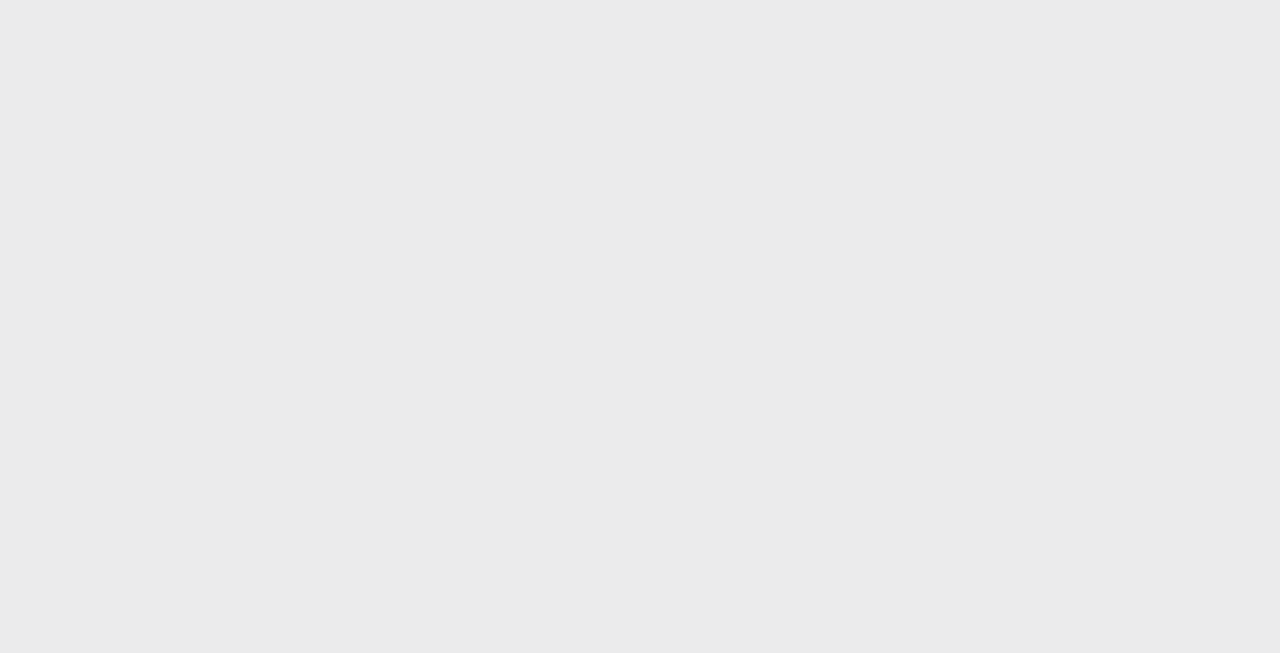
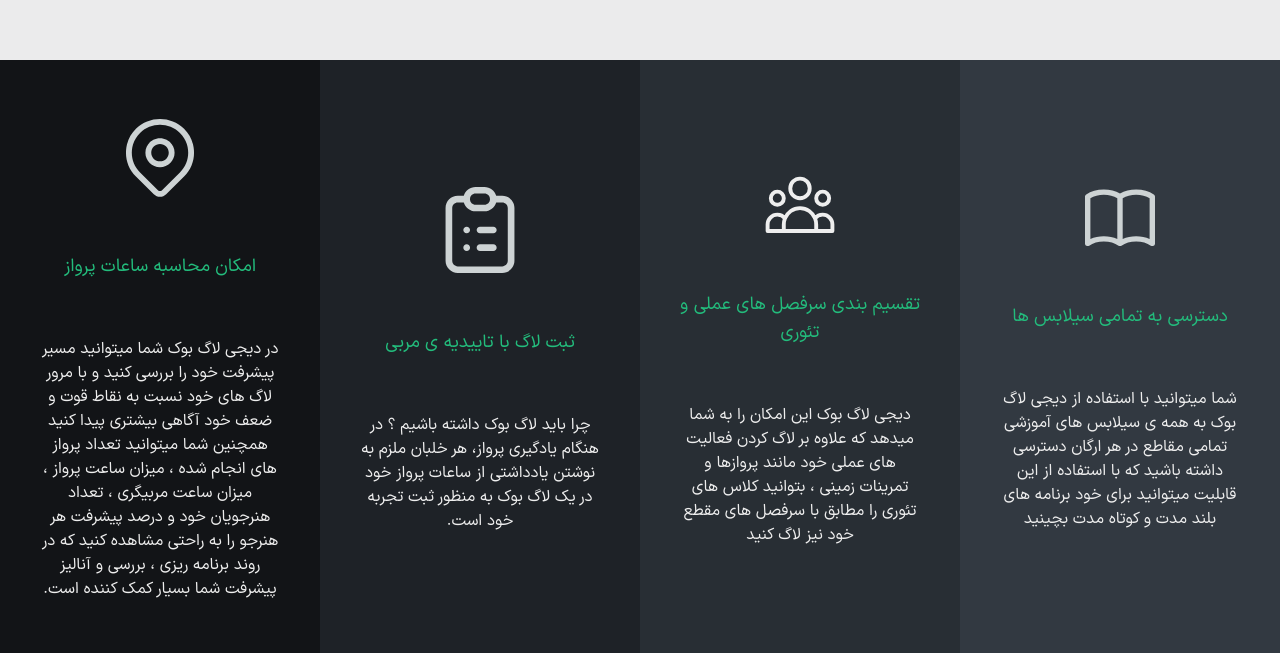
Before and after one commit to khashayarmobarez/digilogbook-landing, a Next.js app: page / in a window 1280 px wide. Shown: the part 2144-2797 px from the top of the page. Built offline with nearby package versions, Linux system fonts and the light colour scheme; no server answers.

Commit message:
refactor landing options component for improved animation and scroll handling

```diff
--- a/src/components/module/Landing/Options.jsx
+++ b/src/components/module/Landing/Options.jsx
@@ -1,36 +1,21 @@
 'use client';
 import Image from 'next/image';
-import { useEffect, useState } from 'react';
+import { useRef, useEffect } from 'react';
 import { useMediaQuery } from "@mui/material";
+import gsap from 'gsap';
+import { ScrollTrigger } from 'gsap/ScrollTrigger';
 
 import usersIcon from '@/Assets/Icons/users.svg';
 import bookIcon from '@/Assets/Icons/book.svg';
 import clipboardIcon from '@/Assets/Icons/clipboard.svg';
 import locationIcon from '@/Assets/Icons/location.svg';
 
+gsap.registerPlugin(ScrollTrigger);
+
 const Options = () => {
-    const [scrollPosition, setScrollPosition] = useState(0);
-    const [allAnimated, setAllAnimated] = useState(false); // Track when all animations are complete
     const isDesktop = useMediaQuery('(min-width:720px)');
-
-    useEffect(() => {
-        const handleScroll = () => {
-            setScrollPosition(window.scrollY);
-        };
-        window.addEventListener('scroll', handleScroll);
-        return () => window.removeEventListener('scroll', handleScroll);
-    }, []);
-
-    // Detect when all sections have passed their animation ranges
-    useEffect(() => {
-        // Check if scroll position is past the last section's animation
-        const lastAnimationEnd = 7900; // Adjust based on when animations should end
-        if (scrollPosition >= lastAnimationEnd) {
-            setAllAnimated(true);
-        } else {
-            setAllAnimated(false);
-        }
-    }, [scrollPosition]);
+    const containerRef = useRef(null);
+    const optionsRef = useRef([]);
 
     const optionSections = [
         { icon: bookIcon, title: "دسترسی به تمامی سیلابس ها", content: "شما میتوانید با استفاده از دیجی لاگ بوک به همه ی سیلابس های آموزشی تمامی مقاطع در هر ارگان دسترسی داشته باشید که با استفاده از این قابلیت میتوانید برای خود برنامه های بلند مدت و کوتاه مدت بچینید" },
@@ -39,37 +24,58 @@ const Options = () => {
         { icon: locationIcon, title: "امکان محاسبه ساعات پرواز", content: "در دیجی لاگ بوک شما میتوانید مسیر پیشرفت خود را بررسی کنید و با مرور لاگ های خود نسبت به نقاط قوت و ضعف خود آگاهی بیشتری پیدا کنید همچنین شما میتوانید تعداد پرواز های انجام شده ، میزان ساعت پرواز ، میزان ساعت مربیگری ، تعداد هنرجویان خود و درصد پیشرفت هر هنرجو را به راحتی مشاهده کنید که در روند برنامه ریزی ، بررسی و آنالیز پیشرفت شما بسیار کمک کننده است." }
     ];
 
-    return (
-        <div className="flex flex-col w-full h-[3400px] md:h-auto">
-            <div className={`fixed md:relative inset-0 flex flex-col md:flex-row items-center text-neutralLight transition-all duration-700 ${allAnimated ? 'relative bottom-0' : ''}`}>
-                {optionSections.map((section, index) => {
-                    const startRange = 5000 + index * 500;
-                    const endRange = index === 3 ? (startRange + 1400) : (startRange + 2000);
+    useEffect(() => {
+        // Only run the animation if all refs are assigned
+        if (optionsRef.current.every(el => el !== null)) {
+            // Pin the container to stop scrolling while the animations play
+            ScrollTrigger.create({
+                trigger: containerRef.current,
+                start: 'top+=300 center', // Start later in the viewport
+                end: 'top-=700 center', // Lower pinning height
+                pin: true,
+                pinSpacing: false,
+            });
 
-                    const isVisible = isDesktop
-                        ? ''
-                        : scrollPosition >= startRange && scrollPosition < endRange;
+            // Animate each option with a staggered delay
+            const animations = optionsRef.current.map((el, index) => {
+                return gsap.fromTo(
+                    el,
+                    { y: 100, opacity: 0 },
+                    {
+                        y: 0,
+                        opacity: 1,
+                        duration: 0.5,
+                        delay: index * 0.1 + 0.1,  // Additional 0.5s delay for later start
+                        scrollTrigger: {
+                            trigger: el,
+                            start: 'top bottom',
+                            toggleActions: 'play none none none',
+                        },
+                    }
+                );
+            });
 
-                    const translateClass = isDesktop
-                        ? ''
-                        : (isVisible ? 'translate-y-0 opacity-100' : 'translate-y-[700px] opacity-0');
-
-                    // Set all items to relative positioning at the end of animations
-                    const finalPositionClass = allAnimated ? 'relative' : (isVisible ? 'z-10 fixed' : 'relative');
+            // Clean up animations on component unmount
+            return () => {
+                animations.forEach(anim => anim.kill());
+                ScrollTrigger.getAll().forEach(trigger => trigger.kill());
+            };
+        }
+    }, [optionsRef.current]);
 
     return (
-                        <div
-                            key={index}
-                            className={`w-full flex flex-col items-center justify-center text-center gap-y-14 h-[100dvh] px-10 md:w-1/4 md:h-[75dvh] transition-all duration-500 ease-in-out
-                            ${translateClass} ${finalPositionClass}`}
-                            style={{ background: `var(--primary-${['normal', 'normal-active', 'dark-hover', 'darker'][index]})` }}
-                        >
+        <div className={`flex flex-col w-full`} ref={containerRef}>
+            <div className="w-full flex flex-col md:flex-row items-center text-neutralLight">
+                {optionSections.map((section, index) => (
+                    <div key={index}
+                         ref={el => optionsRef.current[index] = el}
+                         className="optionSection w-full flex flex-col items-center justify-center text-center gap-y-14 h-[100dvh] px-10 md:w-1/4 md:h-[75dvh]"
+                         style={{background: `var(--primary-${['normal', 'normal-active', 'dark-hover', 'darker'][index]})`}}>
                         <Image src={section.icon} alt="icon" width={70} height={70} />
                         <p className="text-accentNormal text-lg">{section.title}</p>
                         <p className="text-base">{section.content}</p>
                     </div>
-                    );
-                })}
+                ))}
             </div>
         </div>
     );
--- a/src/components/module/Landing/WhyDigi.jsx
+++ b/src/components/module/Landing/WhyDigi.jsx
@@ -61,24 +61,21 @@ const WhyDigi = () => {
 
             </div>
 
-            <div className='w-full flex flex-col items-center h-[4000px] justify-end'>
+            <div className='w-[90%] min-h-10 flex flex-col gap-y-8 md:w-7/12 '>
 
-                <div className={`w-[90%] min-h-10 flex flex-col gap-y-8 md:w-7/12 fixed transition-all
-                    ${scrollPosition > 1150 && scrollPosition < 4400 ? 'top-32': '-top-[500px] '}`}>
-
-                    <p className={`text-neutralDark font-bold text-xl md:text-3xl md:text-center ${scrollPosition > 1100 ? 'animate__animated animate__bounceInUp' : 'invisible'}`}>
+                <p className={`text-neutralDark font-bold text-xl md:text-3xl md:text-center ${scrollPosition > 600 ? 'animate__animated animate__bounceInUp' : 'invisible'}`}>
                     چرا بسیاری از خلبانان خیلی زود از نوشتن <span className='text-accentNormal'>لاگ بوک</span> خود منصرف میشوند ؟
                 </p>
 
-                    <ul className="flex flex-col gap-y-6 min-h-[30rem] transition-all">
+                <ul className="flex flex-col gap-y-6 min-h-[30rem]">
                     {listItems.map((text, index) => (
                         <li
                             key={index}
                             className={` ${styles.itemConstClass}
-                                    ${(scrollPosition >= 1200 + ((index + 1) * 500) && scrollPosition < 1200 + ((index + 2) * 500)) ?
+                                ${(scrollPosition >= 650 + ((index + 1) * 100) && scrollPosition < 650 + ((index + 2) * 100)) ?
                                     styles.activeItem
                                     :
-                                        scrollPosition >= 1200 + ((index + 2) * 500) ?
+                                    scrollPosition >= 650 + ((index + 2) * 100) ?
                                         styles.normalVisibleItem
                                         :
                                         styles.invisibleItem
@@ -93,10 +90,7 @@ const WhyDigi = () => {
 
             </div>
 
-            </div>
-
-            <p className={`w-[90%] flex justify-center text-center bg-primaryNormalHover p-6 text-neutralLight rounded-3xl font-bold text-xl -mt-60 md:mt-0 md:text-3xl
-                ${scrollPosition > 4000 ? 'animate__animated animate__fadeIn' : 'invisible'}`}>
+            <p className={`w-[90%] flex justify-center text-center bg-primaryNormalHover p-6 text-neutralLight rounded-3xl font-bold text-xl -mt-20 md:mt-0 md:text-3xl ${scrollPosition > 1300 ? 'animate__animated animate__flipInX' : 'invisible'}`}>
                 با دیجی لاگ بوک شما میتوانید<br/>
                 لاگ خود را راحت تر و سریع تر توسط تلفن همراه خود ثبت کنید و در هر زمان و مکان به آن دسترسی داشته باشید
             </p>
```
Lines whose indentation alone changed are shown as unchanged.
